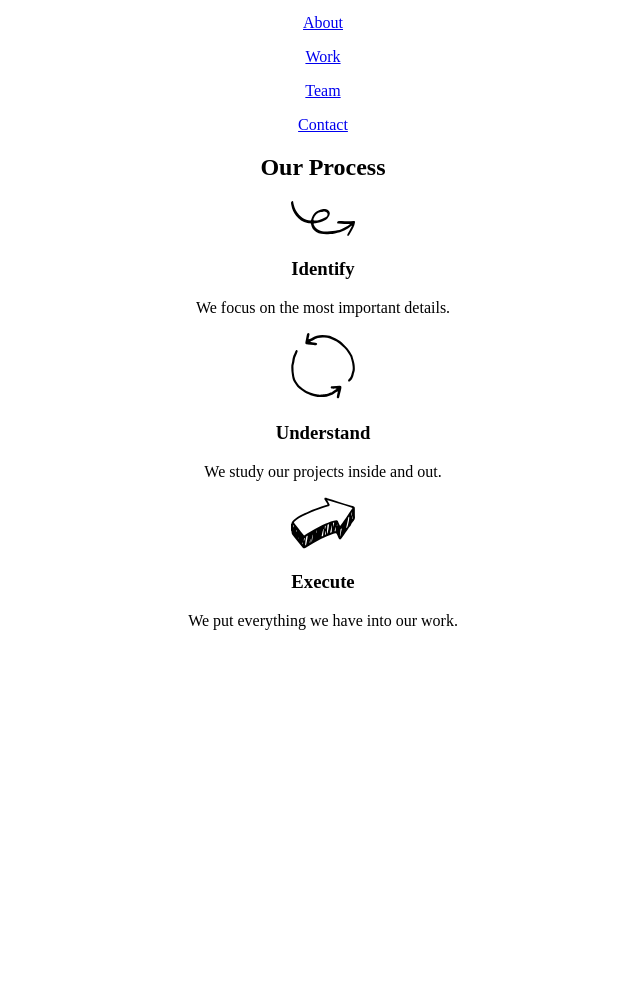
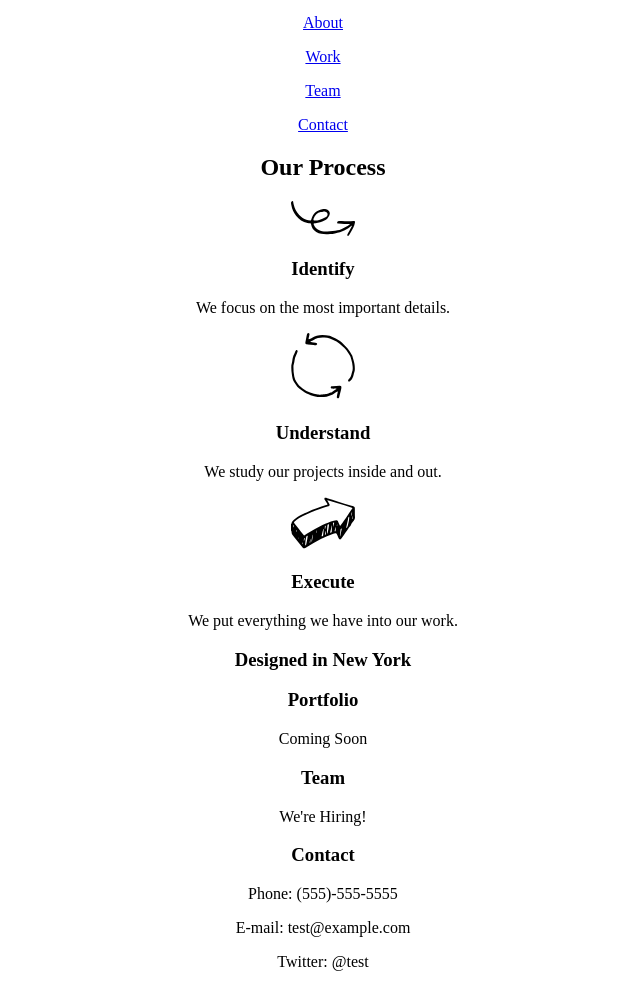
Before and after one commit to Emanny58/broadway, a plain HTML site: page index.html in a window 1280 px wide. Shown: the part 100-1087 px from the top of the page, without its empty margins (317-957 px from the left). Before the commit the page ends 800 px from the top, so only its background shows below. Drawn offline with Linux system fonts and the light colour scheme.

Commit message:
add class location and Portfolio,Team,and Contact.

```diff
--- a/index.html
+++ b/index.html
@@ -5,8 +5,9 @@
     <title>Broadway Design</title>
     <link href="resources/css/style.css" type="text/css" rel="stylesheet">
   </head>
+  <!-- This is the header of the page -->
   <body>
-    <div class= "footer">
+    <div class= "header">
       <h1>Broadway Design<br></h1>
       <nav>
         <p><a href="home">Home</a></p>
@@ -16,6 +17,8 @@
         <p><a href="contact">Contact</a></p>
       </nav>
     </div>
+
+    <!-- This explains the steps of Broadway Design -->
     <div class="steps">
       <h2>Our Process</h2>
       <img src="resources/images/identify.svg" alt="">
@@ -28,5 +31,15 @@
       <h3>Execute</h3>
       <p>We put everything we have into our work.</p>
     </div>
+
+    <h3 class="location">Designed in New York</h3>
+    <h3>Portfolio</h3>
+    <p>Coming Soon</p>
+    <h3>Team</h3>
+    <p>We're Hiring!</p>
+    <h3>Contact</h3>
+    <p>Phone: (555)-555-5555</p>
+    <p>E-mail: test@example.com</p>
+    <p>Twitter: @test</p>
   </body>
 </html>
```
